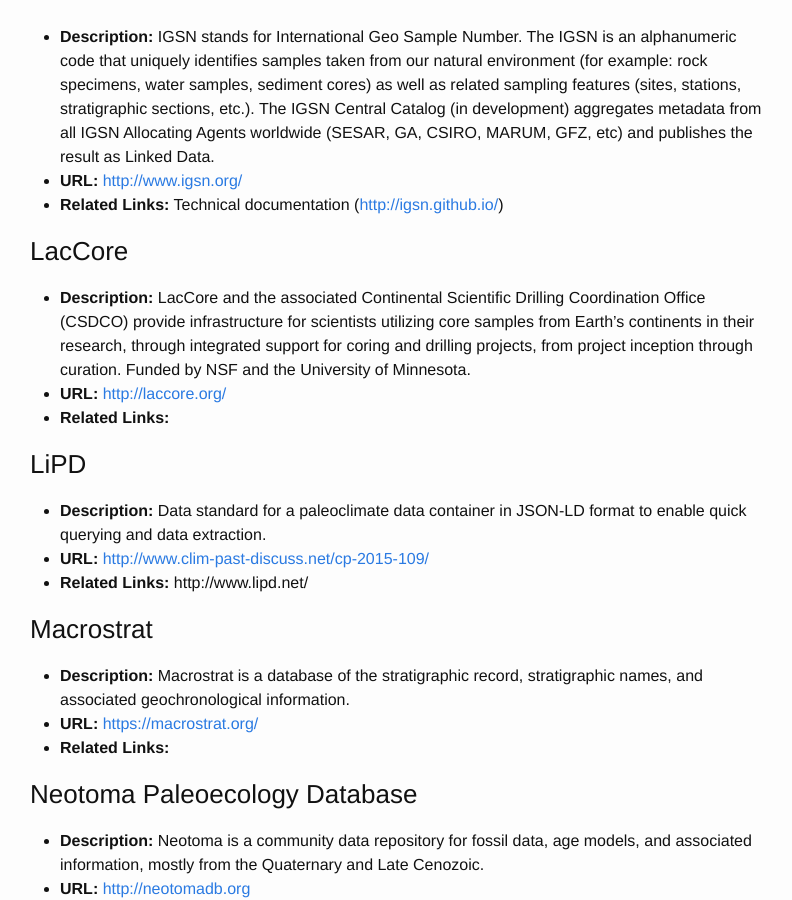
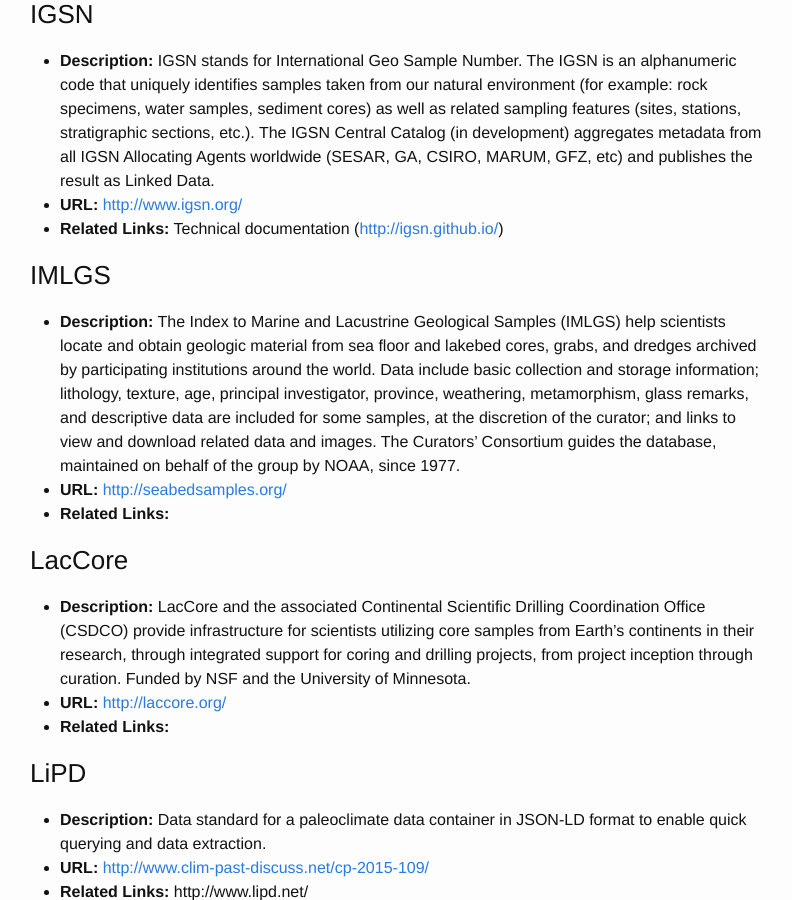
Before and after one commit to cyber4paleo/cyber4paleo.github.io, a Jekyll site: the page built from _resources/CommunityResourceList.md, in a window 1280 px wide and 900 px high, scrolled down 2200 px. Shown: the whole window, without its empty margins (240-1032 px from the left). Built offline with Jekyll 4.4.1, drawn with Linux system fonts in a browser that asks for light colours.

Commit message:
Update CommunityResourceList.md

```diff
--- a/_resources/CommunityResourceList.md
+++ b/_resources/CommunityResourceList.md
@@ -56,6 +56,13 @@ Please see this <a href="http://bit.ly/1r4AqLN">EarthCube Tools presentation</a>
 * <b>Description:</b> IGSN stands for International Geo Sample Number. The IGSN is an alphanumeric code that uniquely identifies samples taken from our natural environment (for example: rock specimens, water samples, sediment cores) as well as related sampling features (sites, stations, stratigraphic sections, etc.).  The IGSN Central Catalog (in development) aggregates metadata from all IGSN Allocating Agents worldwide (SESAR, GA, CSIRO, MARUM, GFZ, etc) and publishes the result as Linked Data.
 * <b>URL:</b> <a>http://www.igsn.org/</a>
 * <b>Related Links:</b> Technical documentation (<a>http://igsn.github.io/</a>)
+
+
+### IMLGS
+
+* <b>Description:</b> The Index to Marine and Lacustrine Geological Samples (IMLGS) help scientists locate and obtain geologic material from sea floor and lakebed cores, grabs, and dredges archived by participating institutions around the world. Data include basic collection and storage information; lithology, texture, age, principal investigator, province, weathering, metamorphism, glass remarks, and descriptive data are included for some samples, at the discretion of the curator; and links to view and download related data and images. The Curators' Consortium guides the database, maintained on behalf of the group by NOAA, since 1977.
+* <b>URL:</b> <a>http://seabedsamples.org/</a>
+* <b>Related Links:</b>
 
 
 ### LacCore
```
